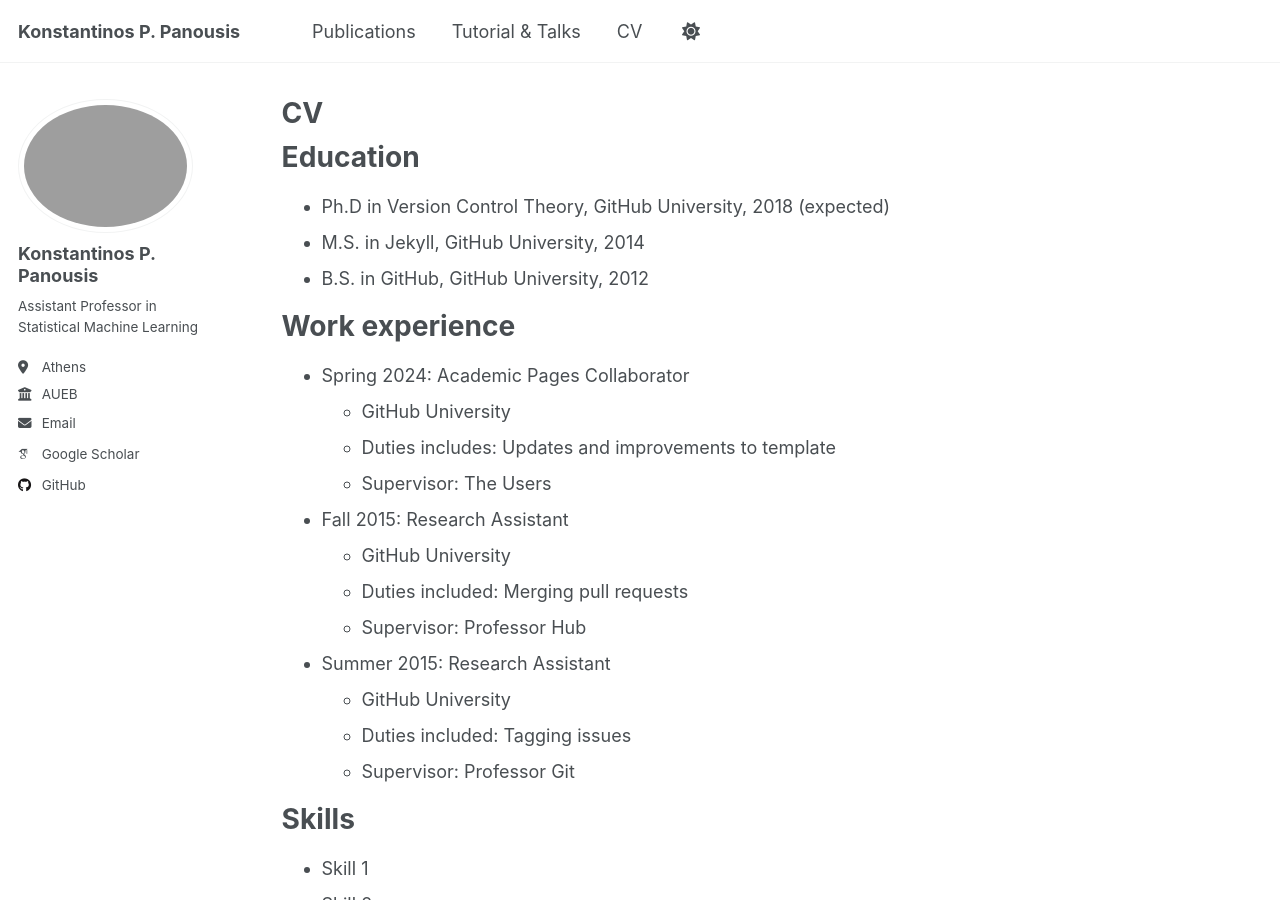
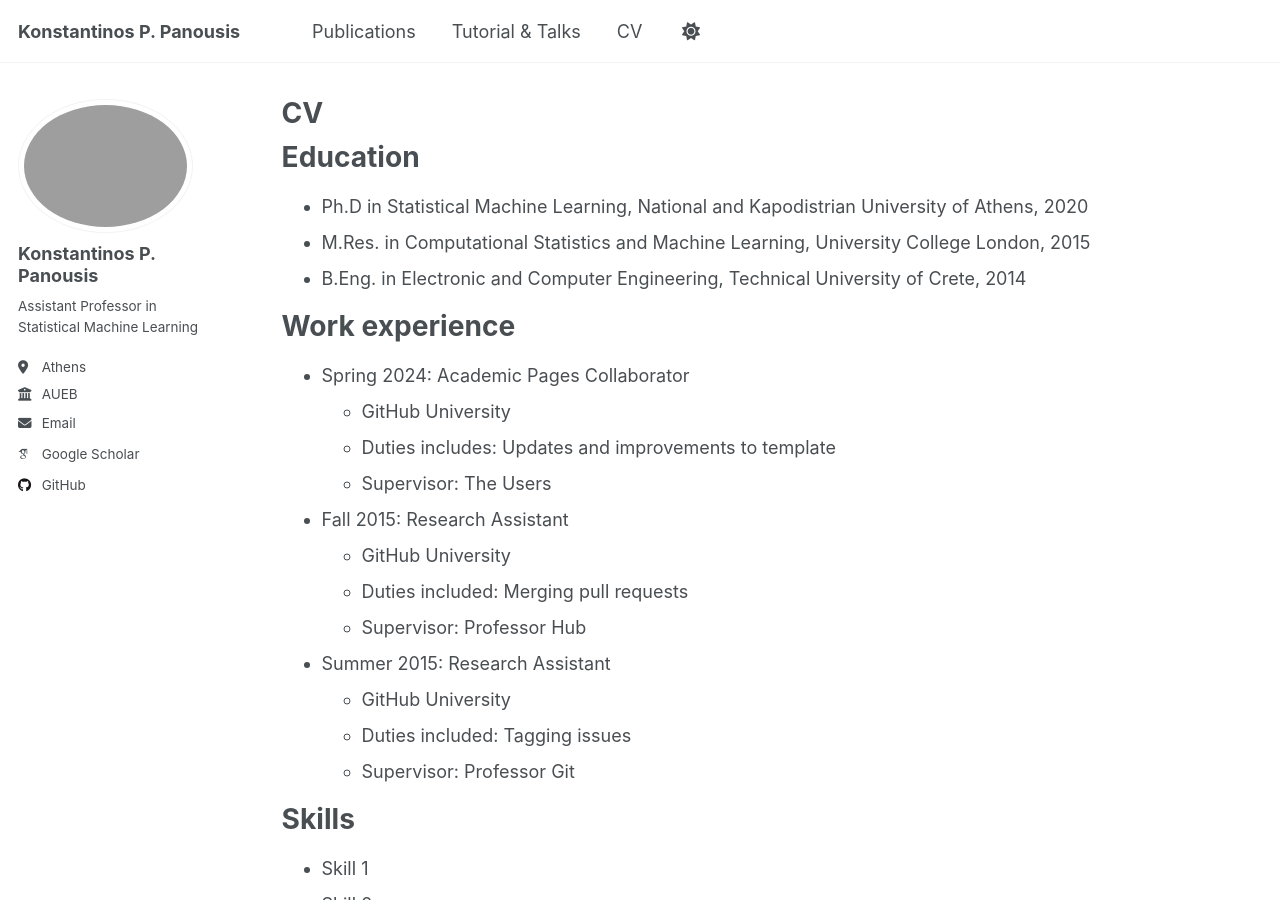
Before and after one commit to konpanousis/konpanousis.github.io, a Jekyll site: the page built from _pages/cv.md, in a window 1280 px wide and 900 px high. Built offline with Jekyll 4.4.1, drawn with Linux system fonts in a browser that asks for light colours; some web fonts are replaced; a script that is not in the unit is left out.

Commit message:
Update cv.md

```diff
--- a/_pages/cv.md
+++ b/_pages/cv.md
@@ -11,9 +11,9 @@ redirect_from:
 
 Education
 ======
-* Ph.D in Version Control Theory, GitHub University, 2018 (expected)
-* M.S. in Jekyll, GitHub University, 2014
-* B.S. in GitHub, GitHub University, 2012
+* Ph.D in Statistical Machine Learning, National and Kapodistrian University of Athens, 2020
+* M.Res. in Computational Statistics and Machine Learning, University College London, 2015
+* B.Eng. in Electronic and Computer Engineering, Technical University of Crete, 2014
 
 Work experience
 ======
```
